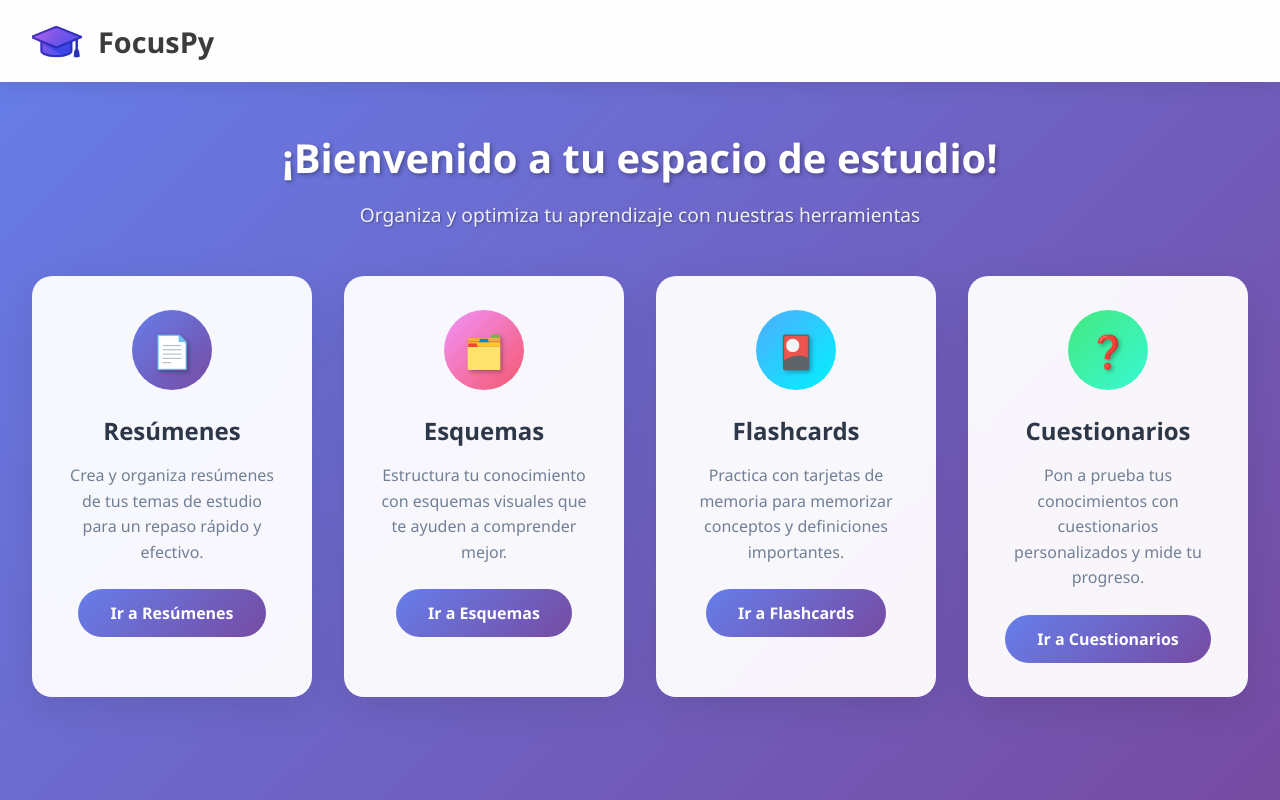
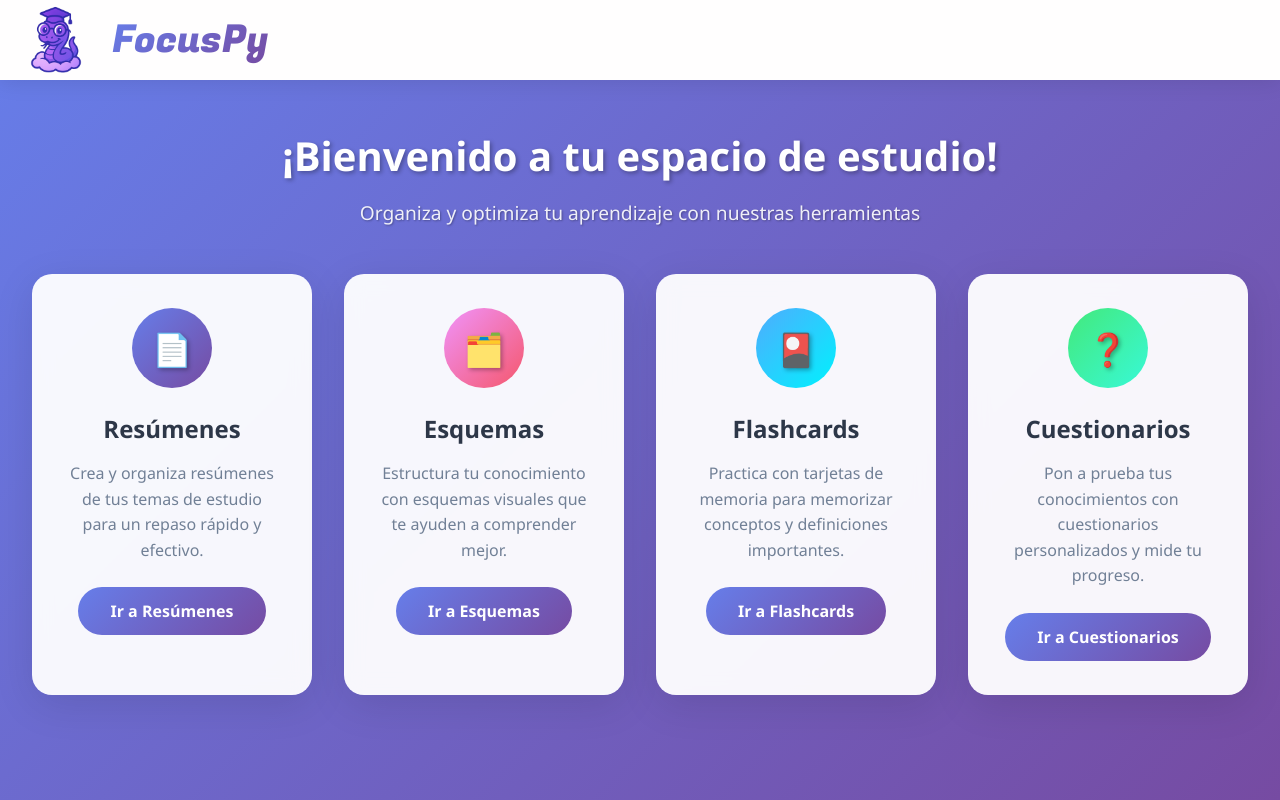
Before and after one commit to ErickaA3/ProyectoTri, a Django app: page / in a window 1280 px wide. Run offline with Django 5.2, Linux system fonts and the light colour scheme.

Commit message:
logo_update

```diff
--- a/djangoproject/templates/home.html
+++ b/djangoproject/templates/home.html
@@ -5,7 +5,21 @@
     <meta charset="UTF-8">
     <meta name="viewport" content="width=device-width, initial-scale=1.0">
     <title>{% block title %}MyOwnStudy{% endblock %}</title>
+
+    <!-- Google Fonts -->
+    <link rel="preconnect" href="https://fonts.googleapis.com">
+    <link rel="preconnect" href="https://fonts.gstatic.com" crossorigin>
+    <link href="https://fonts.googleapis.com/css2?family=Paytone+One&display=swap" rel="stylesheet">
+    <link rel="preconnect" href="https://fonts.googleapis.com">
+    <link rel="preconnect" href="https://fonts.gstatic.com" crossorigin>
+    <link href="https://fonts.googleapis.com/css2?family=Fugaz+One&family=Paytone+One&display=swap" rel="stylesheet">
     <style>
+        .paytone-one-regular {
+            font-family: "Paytone One", sans-serif;
+            font-weight: 400;
+            font-style: normal;
+        }
+
         * {
             margin: 0;
             padding: 0;
@@ -21,7 +35,7 @@
         .navbar {
             background: rgba(255, 254, 254, 1);
             backdrop-filter: blur(10px);
-            padding: 1rem 2rem;
+            padding: 0rem 1rem;
             box-shadow: 0 2px 20px rgba(0, 0, 0, 0.1);
             display: flex;
             align-items: center;
@@ -29,20 +43,24 @@
         }
 
         .navbar .logo-img {
-            width: 50px;
-            height: 50px;
+            width: 80px;
+            height: 80px;
             border-radius: 0px;
             object-fit: cover;
         }
 
         .navbar h1 {
-            color: #1a1919d8;
-            font-size: 1.8rem;
-            font-weight: 700;
+            background: linear-gradient(135deg, #667eea 0%, #764ba2 100%);
+            -webkit-background-clip: text;
+            -webkit-text-fill-color: transparent;
+            background-clip: text;
+            font-size: 2.4rem;
+            font-weight: 400;
+            font-family: "Fugaz One", sans-serif;
         }
 
         .container {
-            max-width: 1600px;
+            max-width: 1300px;
             margin: 0 auto;
             padding: 3rem 2rem;
         }
@@ -193,8 +211,8 @@
 <body>
     <!-- Barra de navegación -->
     <nav class="navbar">
-        <img src="{% static 'images/logo.png' %}" alt="FocusPy Logo" class="logo-img">
-        <h1>FocusPy</h1>
+        <img src="{% static 'images/logo_v2.png' %}" alt="FocusPy Logo" class="logo-img">
+        <h1 class="paytone-one-regular">FocusPy</h1>
     </nav>
 
     <!-- Contenido principal -->
```
Also changed, not shown: djangoproject/static/images/logo_v2.png (added), 1 other file.
